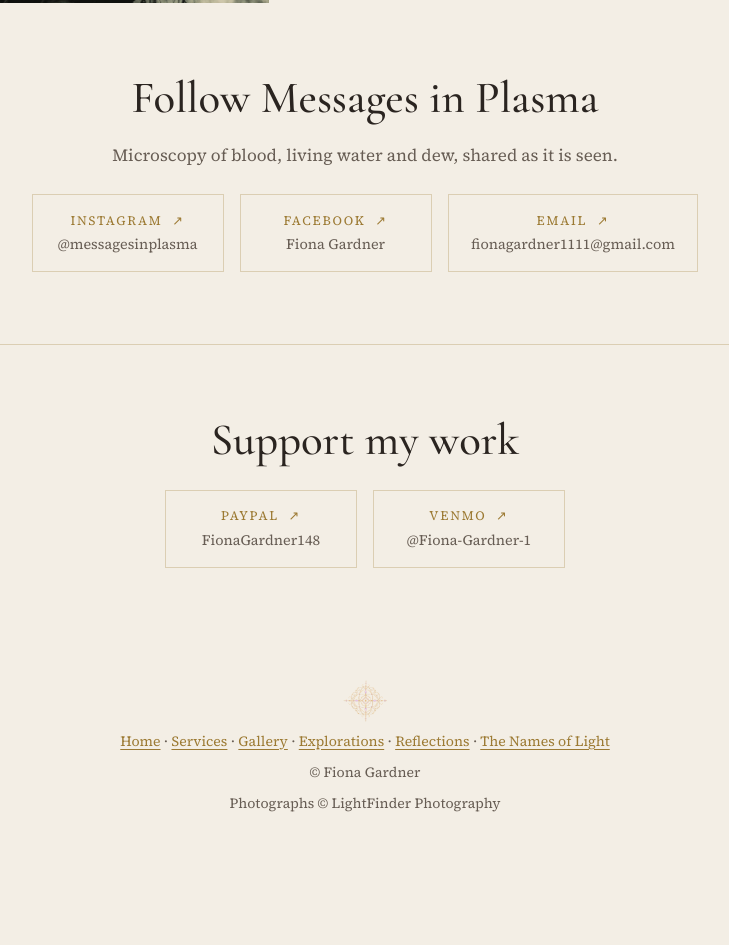
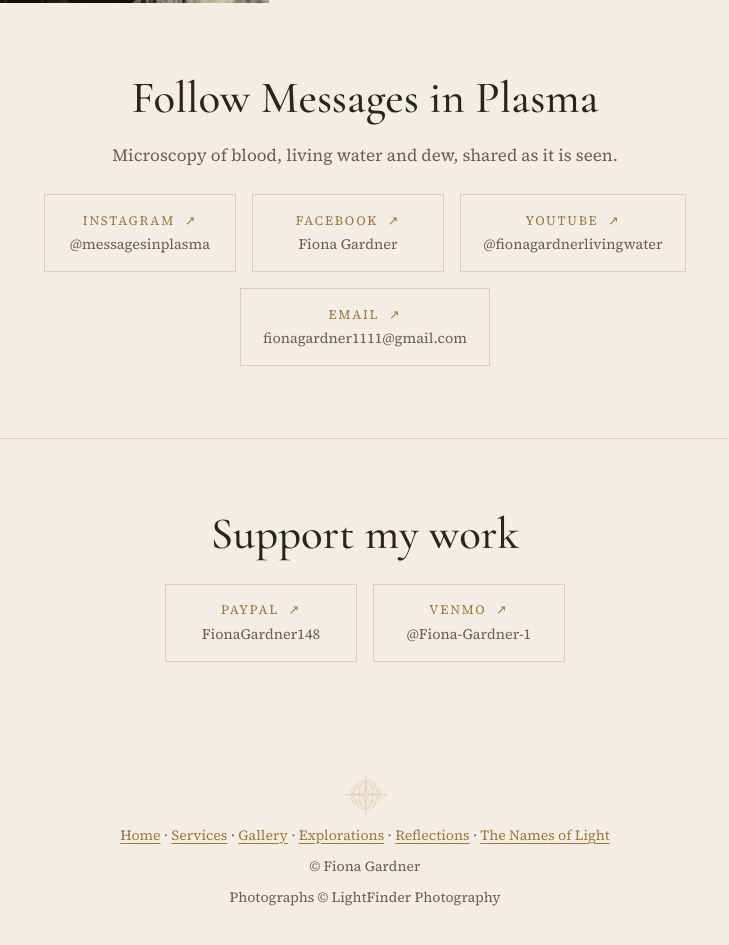
Before and after one commit to AnaSeahawk/fiona-gardner-site, a plain HTML site: page docs/index.html in a window 1280 px wide. Shown: the part 2842-3787 px from the top of the page, without its empty margins (275-1004 px from the left). Before the commit the page ends 3705 px from the top, so only its background shows below. Drawn offline with nearby package versions, Linux system fonts and the light colour scheme.

Commit message:
Home page: add YouTube link to the follow links
Co-Authored-By: Claude Opus 5.5 <noreply@anthropic.com>

```diff
--- a/docs/index.html
+++ b/docs/index.html
@@ -89,6 +89,7 @@
       <div class="follow-links">
         <a href="https://www.instagram.com/messagesinplasma/">Instagram&nbsp; ↗<span>@messagesinplasma</span></a>
         <a href="https://www.facebook.com/fiona.f.gardner">Facebook&nbsp; ↗<span>Fiona Gardner</span></a>
+        <a href="https://www.youtube.com/@fionagardnerlivingwater">YouTube&nbsp; ↗<span>@fionagardnerlivingwater</span></a>
         <a href="mailto:fionagardner1111@gmail.com">Email&nbsp; ↗<span>fionagardner1111@gmail.com</span></a>
       </div>
     </section>
```
